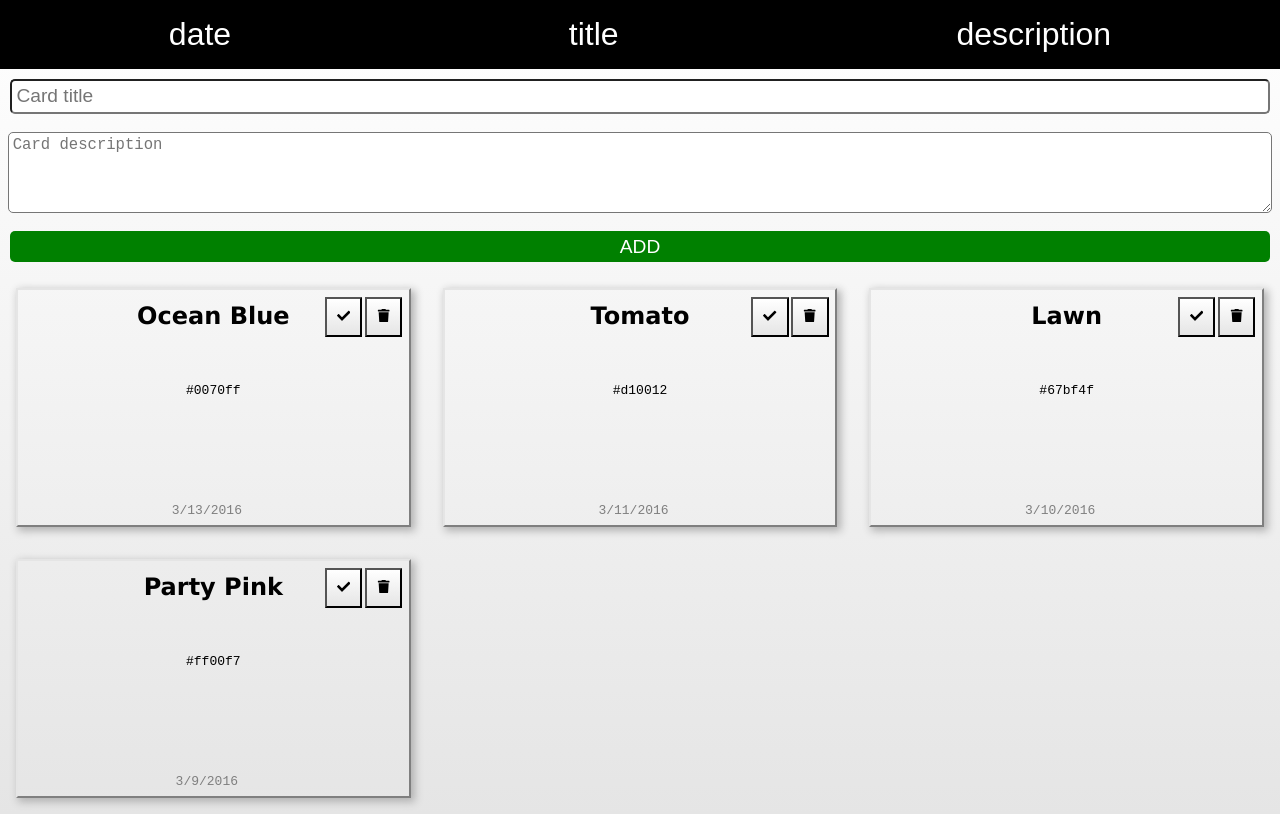
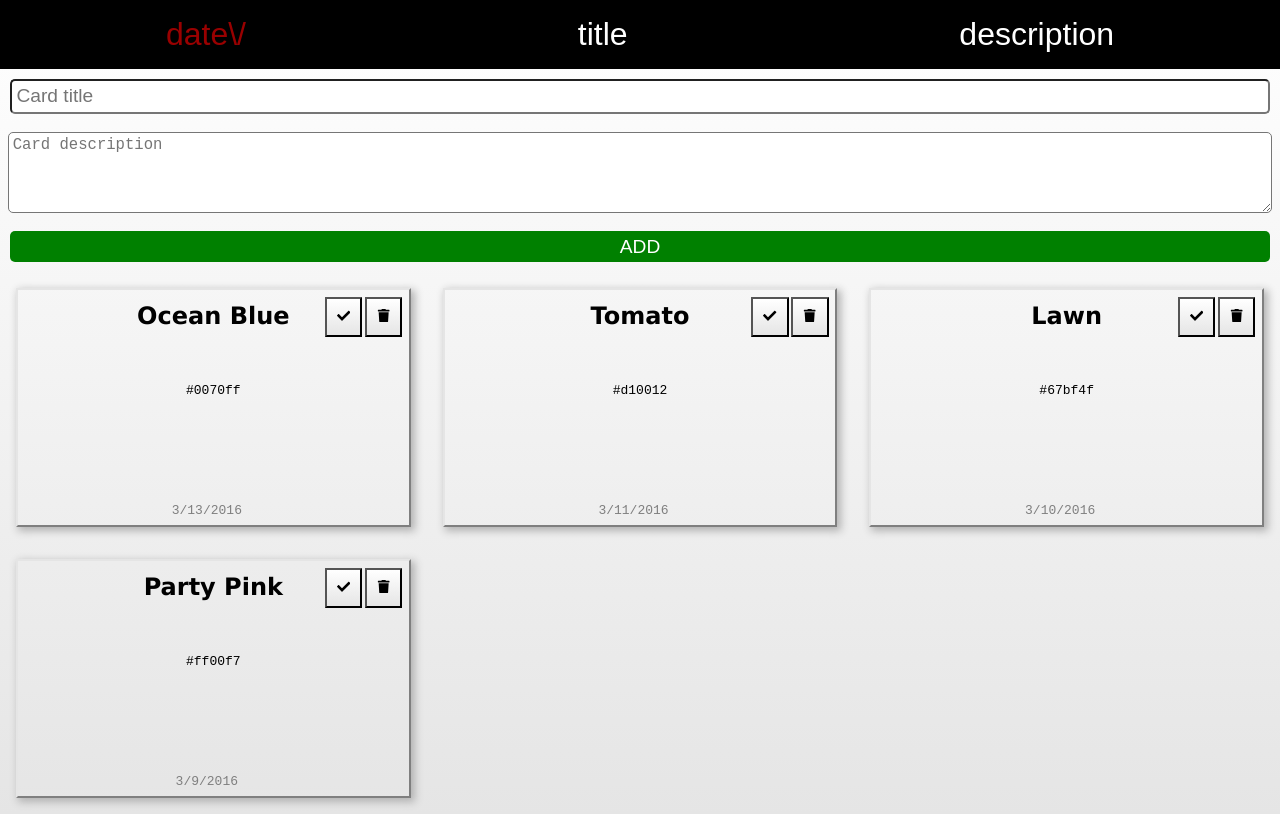
Before and after one commit to fosemberg/todo-list, a React (Create React App) app: page / in a window 1280 px wide. Built offline with nearby package versions, Linux system fonts and the light colour scheme.

Commit message:
show desc of sorting

```diff
--- a/src/components/sortMenu/SortMenu.jsx
+++ b/src/components/sortMenu/SortMenu.jsx
@@ -9,22 +9,35 @@ const options = {
   description: SORTED_BY.DESCRIPTION,
 }
 
-const SortMenu = ({sort = SORTED_BY.DATE, onSelect = f => f}) =>
-  <nav className="menu">
+const SortMenu = ({
+  field = SORTED_BY.DATE,
+  isDesc = false,
+  onSelect = f => f
+}) => {
+  return <nav className="menu">
     <h1>Sort Colors</h1>
     {Object.keys(options).map((item, i) =>
       <a key={i}
          href="#"
-         className={(sort === options[item]) ? "selected" : null}
+         className={(field === options[item]) ? "selected" : null}
          onClick={e => {
            e.preventDefault()
            onSelect(options[item])
-         }}>{item}</a>
+         }}
+      >
+        {item}{field === options[item]
+          ? isDesc
+            ? '^'
+            : '\\/'
+          : ''}
+      </a>
     )}
   </nav>
+}
 
 SortMenu.propTypes = {
-  sort: PropTypes.string,
+  field: PropTypes.string,
+  isDesc: PropTypes.bool,
   onSelect: PropTypes.func
 }
 
--- a/src/components/sortMenu/container.js
+++ b/src/components/sortMenu/container.js
@@ -5,7 +5,8 @@ import ui from './SortMenu';
 export const SortMenu = connect(
   state =>
     ({
-      sort: state.sort
+      field: state.sort.field,
+      isDesc: state.sort.isDesc,
     }),
   dispatch =>
     ({
```
